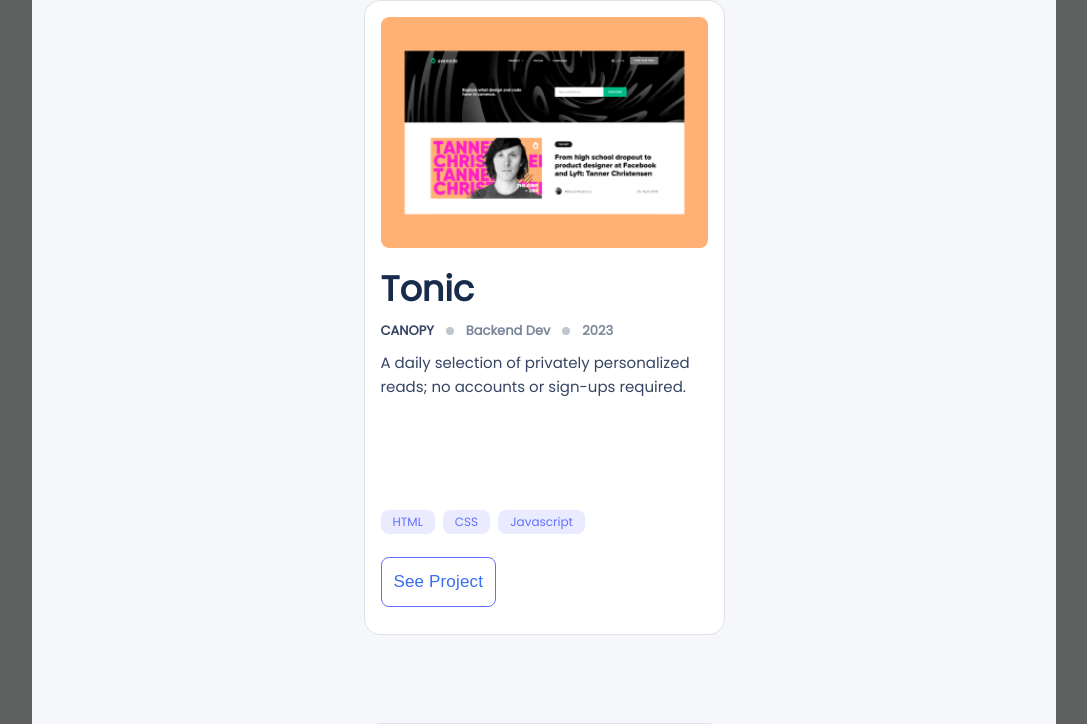
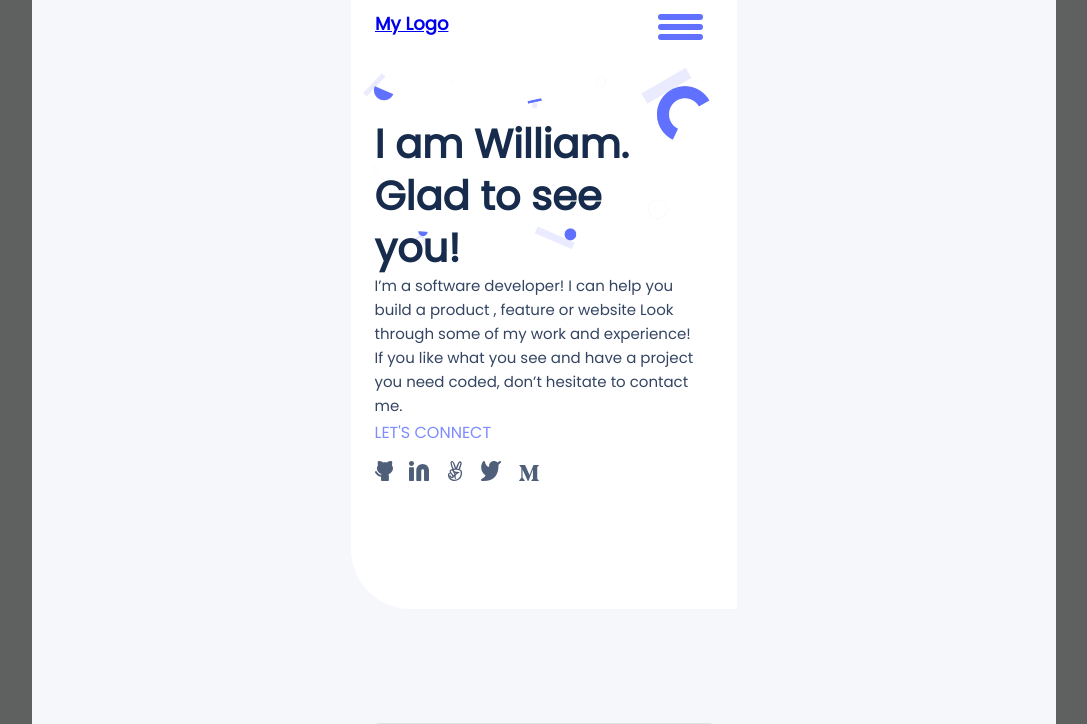
Before and after one commit to seanapowi/Microverse-Student-Project-1, a website: page index.html in a window 1280 px wide. Shown: the top 724 px of the page, without its empty margins (96-1183 px from the left). Drawn offline with Linux system fonts and the light colour scheme.

Commit message:
Created the header section

```diff
--- a/index.html
+++ b/index.html
@@ -3,15 +3,83 @@
     <head>
         <meta charset="utf-8" />
         <meta name="viewport" content="width=device-width, initial-scale=1" />
+
+        <!-- Link google font-Poppins -->
         <link href='https://fonts.googleapis.com/css?family=Poppins' rel='stylesheet'>
-        <link rel="stylesheet" href="style.css" />
+
+        <!-- Load an icon library to show a hamburger menu (bars) and icons on small screens -->
         <link rel="stylesheet" href="https://cdnjs.cloudflare.com/ajax/libs/font-awesome/4.7.0/css/font-awesome.min.css">
 
+        <!-- Link CSS file -->
+        <link rel="stylesheet" href="style.css" />
+
+
+        <!--App Title-->
         <title>Microverse Student Project 1</title>
     </head>
     <body>
         <main class="wrapper">
+
+            <section class="header-section">
+
+
+            <!--Top Navigation bar and menu -->
+
+            <header class="header">
+
+                <!-- Logo -->
+                <div class="Logo">
+                    <a href="#home">My Logo</a>
+                </div>
+                   <div class="menu-container">
+                   <div class="menu-item"></div>
+                   <div class="menu-item"></div>
+                   <div class="menu-item"></div>
+                </div>
+
+            </header>
+
+            <div class=" header-bottom header">
+               <div class="bg-image" style="background-image: url(images/Header-bg@2x.png);
+               background-size: 350px auto;
+               background-repeat: no-repeat;
+               padding: 50px 12px 120px 12px;
+               margin-top: 0;
+               border-radius: 0 0 0 60px;">
+
+                <div class="header-title">
+                    I am William. Glad to see you!
+                </div>
+
+                   <div class="Primary Text">
+                     <p>
+                        I’m a software developer!
+                        I can help you build a product , feature or website Look through some of my work and experience!
+                        If you like what you see and have a project you need coded, don’t hesitate to contact me.
+                     </p>
+                  </div>
+
+                    <div class="social media">
+                        <div class="connect">LET'S CONNECT</div>
+                           <div class="icon">
+                              <div class="Github"><img src="icons/github.svg"></div>
+                              <div class="Linkedin" ><img src="icons/linkedin.svg"></div>
+                              <div class="Angelist"><img src="icons/angelist.svg"></div>
+                              <div class="Twitter"><img src="icons/twitter.svg"></div>
+                              <div class="Medium"><img src="icons/medium.svg"></div>
+                        </div>
+                    </div>
+
+               </div>
+           </div>
+
+        </section>
+
+
             <section class="works">
+
+
+
                 <div class="card works">
 
                     <div class="snapshoot porfolio">
--- a/style.css
+++ b/style.css
@@ -7,6 +7,77 @@
   body {
     font-family: Poppins;
   }
+
+  .header-section {
+    display: flex;
+    flex-direction: column;
+    background-color: #f6f7fb;
+    width: 80%;
+    margin: 0 auto;
+  }
+
+    .header {
+    display: flex;
+    justify-content: space-between;
+    align-items: flex-start;
+    margin: 0 auto;
+    width: 386px;
+    height: 48px;
+    padding: 4px 24px 4px 12px;
+    gap: 160px;
+    margin-bottom: 0;
+    background-color: #FFFFFF;
+  }
+
+  .header-bottom {
+    display: flex;
+    flex-wrap: wrap;
+    justify-content: center;
+    max-width: 80%;
+    height: auto;
+    gap: 12px;
+    border-radius: 0 0 0 60px;
+    background-color: #FFFFFF;
+    margin-bottom: 114px;
+    padding-top: 20px;
+  }
+
+  .Logo {
+    color: #6070FF;
+    font-size: 18px;
+    font-weight: 700;
+    line-height: 20px;
+    text-align: center;
+    font-style: normal;
+    padding: 10px 12px  ;
+  }
+
+  .menu-container {
+    display: flex;
+    flex-direction: column;
+    padding: 8px;
+  }
+  .menu-item {
+    width: 45px;
+    height: 6px;
+    background-color: #6070FF;
+    margin: 2px;
+    border-radius: 6px 6px;
+  }
+
+
+
+  .header-title {
+    display: flex;
+    font-size: 40px;
+    width: 310px;
+    font-weight: 700;
+    line-height: 52px;
+    font-style: normal;
+    color: #172B4D;
+  }
+
+  /* Works section */
 
   .works {
     display: grid;
```
Also changed, not shown: images/goods.jpg (added), images/header-background-mobile.svg (added).
